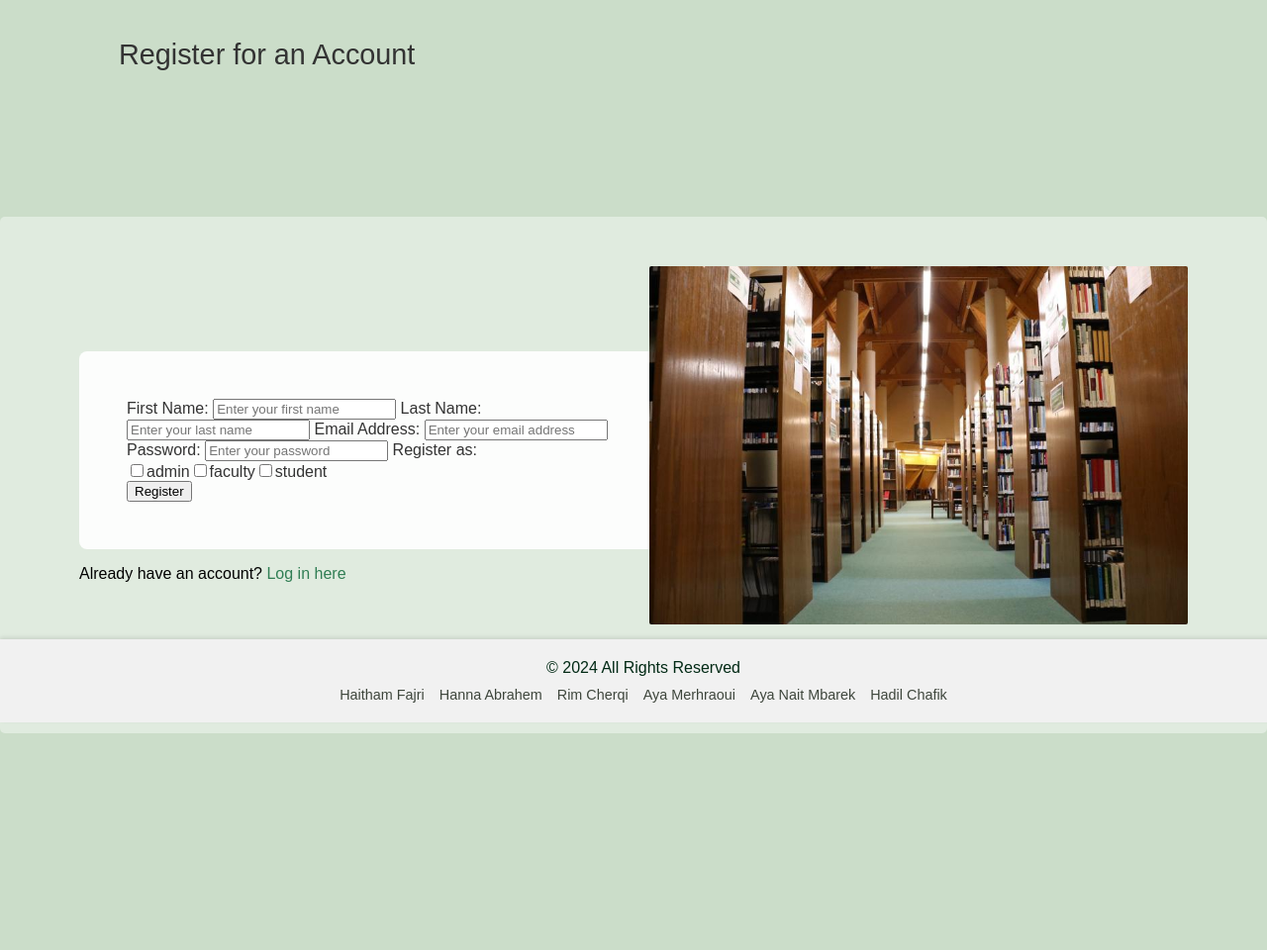
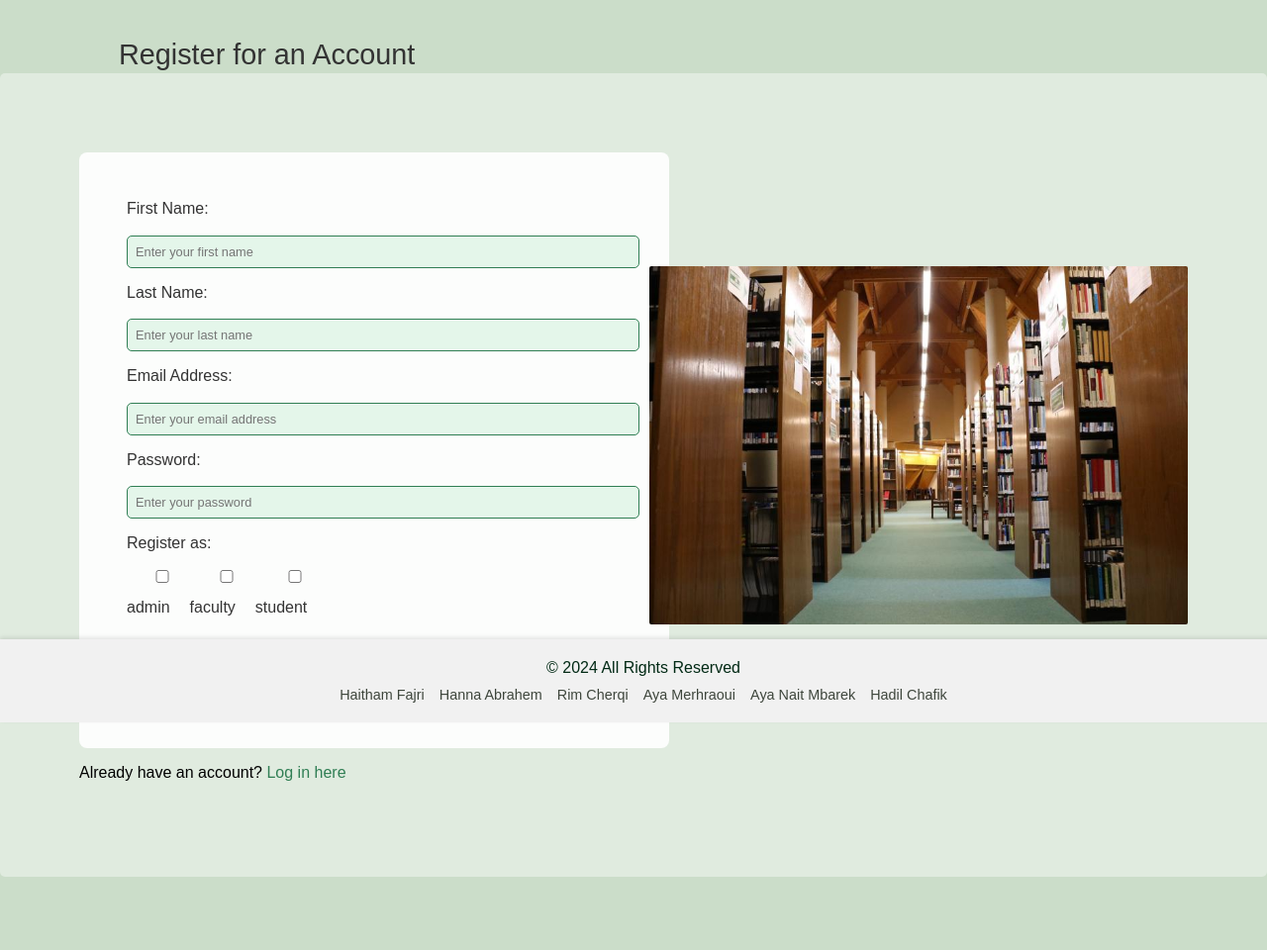
Before and after one commit to hanna00112/EduLib, a Flask app: page /register in a window 1280 px wide. Shown: the part 70-1030 px from the top of the page at 99% size. Run offline with Flask 3, Linux system fonts and the light colour scheme; data comes from the database, SQL or seed files in the repository; both versions use the stored data as it was after the commit; some web fonts are replaced.

Commit message:
working registration page, just needs css and layout adjustments

```diff
--- a/app.py
+++ b/app.py
@@ -178,23 +178,26 @@ def get_roles():
 @app.route('/register', methods=['GET', 'POST'])
 def register():
     if request.method == 'POST':
-        if request.is_json:  # Check if the request is JSON
-            data = request.get_json()  # Parse JSON from the request
+          # Handle submission from user
+        if request.is_json:
+            data = request.json
+            # Get form data
+            first_name = data.get('first_name')
+            last_name = data.get('last_name')
+            email = data.get('email')
+            password = data.get('password')
+            roles = data.get('roles', [])
         else:
-            return jsonify({"error": "Content-Type must be application/json test 1"}), 400
-
-        # Get form data
-        first_name = data.get('first_name')
-        last_name = data.get('last_name')
-        email = data.get('email')
-        password = data.get('password')
-        roles = data.get('roles', [])
-
+            first_name = request.form.get('first_name')
+            last_name = request.form.get('last_name')
+            email = request.form.get('email')
+            password = request.form.get('password')
+            roles = request.form.getlist('roles')
         # Normalize roles to a list
         if isinstance(roles, str):  # If it's a single role wrap it in a list
             roles = [roles]
 
-
+        print("Received data:", roles)
         # Validate input
         if not first_name or not last_name or not email or not password or not roles:
             flash('Please fill in all fields', 'error')
@@ -215,10 +218,12 @@ def register():
 
         # Convert user input into a set for easy comparison
         user_roles_set = set(roles)
+
         # Check if the provided roles match one of the valid combinations
+
         if user_roles_set not in valid_combinations:
-            flash('Invalid Entry', 'error')
-            return redirect(url_for('register'))
+           flash('Invalid role combination', 'error')
+           return redirect(url_for('register'))
         # Check if the email already exists
         existing_user = User.query.filter_by(email=email).first()
         if existing_user:
--- a/static/css/styles.css
+++ b/static/css/styles.css
@@ -121,6 +121,46 @@ main {
     border-radius: 8px;
     box-shadow: 0 4px 10px #E4F6EA(0, 0, 0, 0.1);
     text-align: left;
+    display: flex;
+    flex-direction: column;
+    align-items: flex-start;
+    width: 100%;
+}
+
+.register-form label{
+    display: block;
+    margin-bottom: 0.8rem;
+    font-size: 1rem;
+    color: #333;
+}
+
+
+.register-form input,
+.register-form select {
+    width: 100%;
+    padding: 0.5rem;
+    border: 1.1px solid #307E54;
+    border-radius: 5px;
+    background-color: #E4F6EA;
+    font-size: 0.8rem;
+    margin-bottom: 1rem;
+    margin-top: 0.3rem;
+}
+
+.register-form button {
+    background-color: #307E54;
+    color: white;
+    padding: 0.7rem;
+    border: none;
+    border-radius: 6px;
+    cursor: pointer;
+    width: 100%;
+    font-size: 1rem;
+    margin-top: 2rem;
+}
+
+.login-form button:hover {
+    background-color: #1e8e52;
 }
 
 .login-form {
@@ -172,6 +212,32 @@ h2 {
 .login-form button:hover {
     background-color: #1e8e52;
 }
+
+.role-selection {
+    display: flex;            /* Display roles in a row */
+    flex-wrap: nowrap;
+    gap: 0px;
+    justify-content: space-between;
+}
+
+.role-selection button {
+    margin: 0;
+    padding: 3px 16px;        /* Adjust padding*/
+}
+
+
+.role-selection div,
+.role-selection span {
+    margin-right: 5px;
+}
+
+
+.role-selection button,
+.role-selection div,
+.role-selection span {
+    font-size: 12px;          /* Adjust font size */
+}
+
 .signup-message {
     color: #000000;
     font-size: 1rem;
--- a/templates/signup.html
+++ b/templates/signup.html
@@ -22,7 +22,6 @@
         <div class="main-container">
             <h2 class="register-line" >Register for an Account</h2>
             <div class="content-wrapper">
-
                 <section class="form-container">
                     <form class="register-form" method="POST" action="{{ url_for('register') }}">
                         <!-- First Name -->
@@ -51,7 +50,15 @@
                         <!-- Submit Button -->
                         <button type="submit">Register</button>
                     </form>
+                    {% with messages = get_flashed_messages(with_categories=true) %}
+                    {% if messages %}
 
+                            {% for category, message in messages %}
+                                <div class="alert alert-{{ category }}">{{ message }}</div>
+                            {% endfor %}
+                        </div>
+                    {% endif %}
+                {% endwith %}
                     <!-- Link to Login Page -->
                     <p class="signup-message">Already have an account? <a href="{{ url_for('main') }}">Log in here</a></p>
                 </section>
```
Also changed, not shown: other parts of static/css/styles.css (+56 -0 lines), instance/edulife.db.
